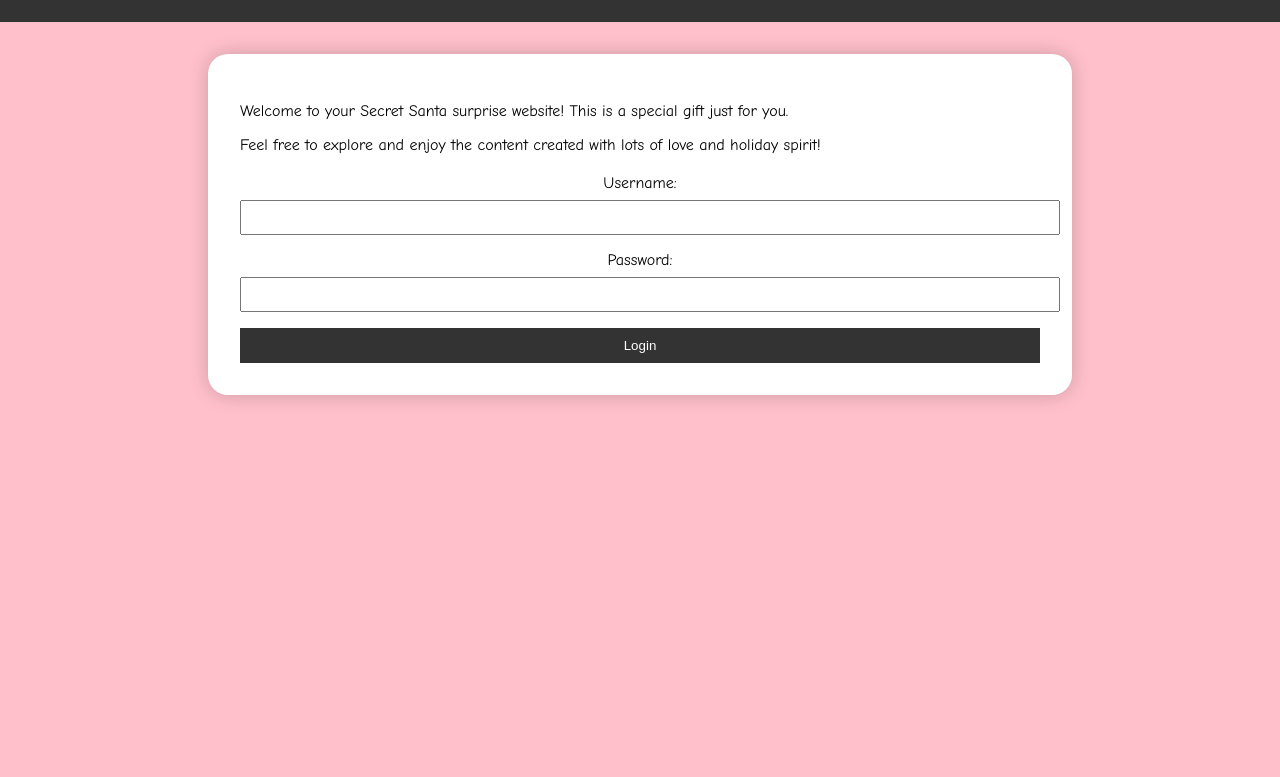
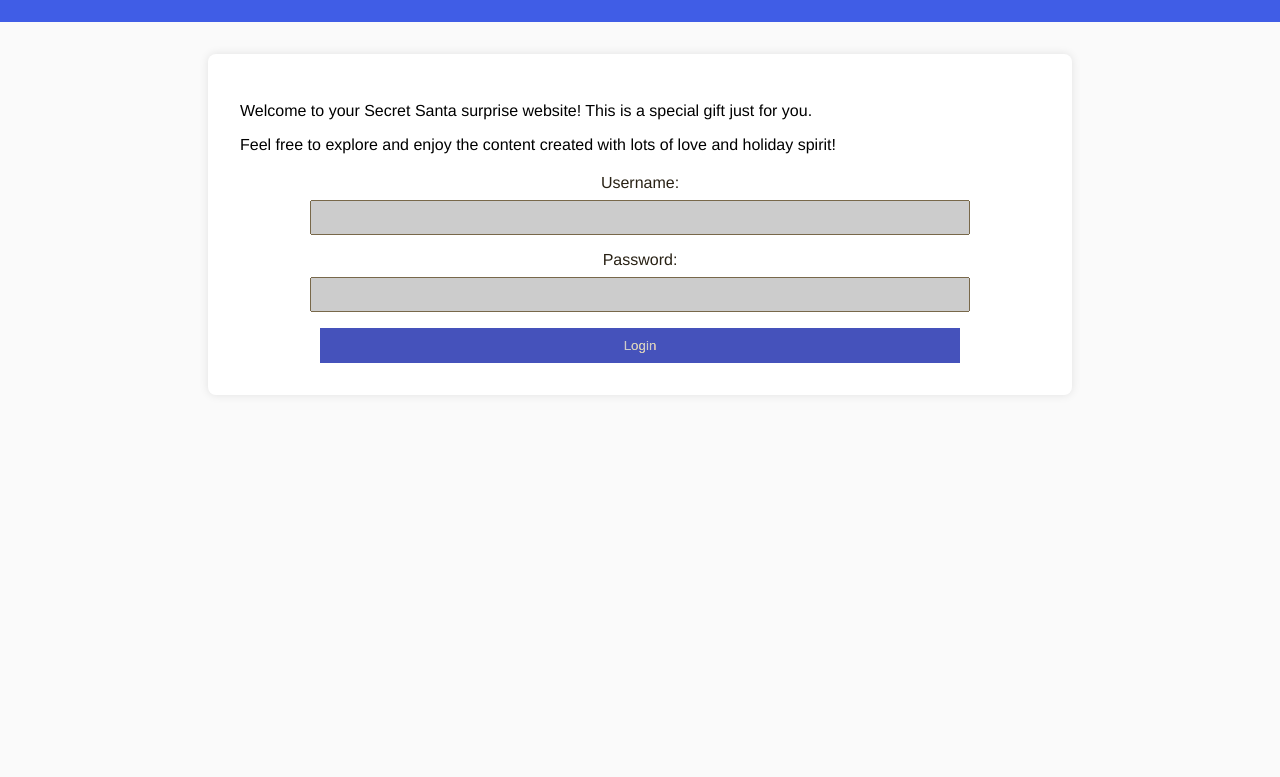
Before and after one commit to skeletclique/theonisecretsanta, a plain HTML site: page index.html in a window 1280 px wide. Shown: the part 90-867 px from the top of the page. Drawn offline with Linux system fonts and the light colour scheme.

Commit message:
Update index.html

```diff
--- a/index.html
+++ b/index.html
@@ -6,15 +6,15 @@
     <title>Your Secret Santa Site</title>
     <style>
         body {
-            font-family: 'Comic Sans MS', cursive, sans-serif; /* Set font to a more cartoonish style */
+            font-family: 'Helvetica Neue', sans-serif;
             margin: 0;
             padding: 0;
-            background-color: #ffc0cb; /* Pink background */
+            background-color: #fafafa; /* Light gray background */
             overflow: hidden; /* Prevent horizontal scroll due to clouds */
         }
 
         header {
-            background-color: #333;
+            background-color: #405de6; /* Instagram 2013 blue */
             color: #fff;
             text-align: center;
             padding: 1em;
@@ -25,10 +25,21 @@
             margin: 2em auto;
             padding: 2em;
             background-color: #fff;
-            border-radius: 20px; /* Larger border-radius for a cartoonish look */
-            box-shadow: 0 0 20px rgba(0, 0, 0, 0.2); /* Increase box shadow for a cartoonish effect */
+            border-radius: 8px;
+            box-shadow: 0 0 10px rgba(0, 0, 0, 0.1);
             position: relative; /* Position for clouds */
             overflow: hidden; /* Hide overflow from clouds */
+        }
+
+        /* Add vintage Instagram filter overlay */
+        .vintage-overlay {
+            position: absolute;
+            top: 0;
+            left: 0;
+            width: 100%;
+            height: 100%;
+            background: linear-gradient(to bottom, rgba(255,255,255,0) 0%, rgba(255,255,255,0.2) 100%);
+            z-index: -1;
         }
 
         /* Add transparent clouds */
@@ -39,7 +50,7 @@
             width: 100%;
             height: 100%;
             pointer-events: none;
-            z-index: -1;
+            z-index: -2;
             animation: cloudsMove 60s linear infinite;
         }
 
@@ -56,31 +67,35 @@
             to { transform: translateX(-100%) translateY(100%); }
         }
 
-        /* Add login form styling */
+        /* Add vintage Instagram filter to the login form */
         form {
             margin-top: 20px;
             text-align: center;
             position: relative;
+            filter: sepia(0.5) saturate(200%) contrast(1.2) brightness(0.8);
+            border-radius: 8px;
+            overflow: hidden;
         }
 
         label {
             display: block;
             margin-bottom: 8px;
+            color: #333; /* Dark text color */
         }
 
         input {
             padding: 8px;
             margin-bottom: 16px;
-            width: 100%; /* Make input fields take the full width */
+            width: 80%; /* Make input fields take 80% of the width */
         }
 
         button {
             padding: 10px;
-            background-color: #333;
+            background-color: #405de6; /* Instagram 2013 blue */
             color: #fff;
             border: none;
             cursor: pointer;
-            width: 100%; /* Make the button take the full width */
+            width: 80%; /* Make the button take 80% of the width */
         }
     </style>
 </head>
@@ -94,6 +109,8 @@
     </header>
 
     <section>
+        <div class="vintage-overlay"></div>
+
         <p>Welcome to your Secret Santa surprise website! This is a special gift just for you.</p>
         <p>Feel free to explore and enjoy the content created with lots of love and holiday spirit!</p>
 
```
